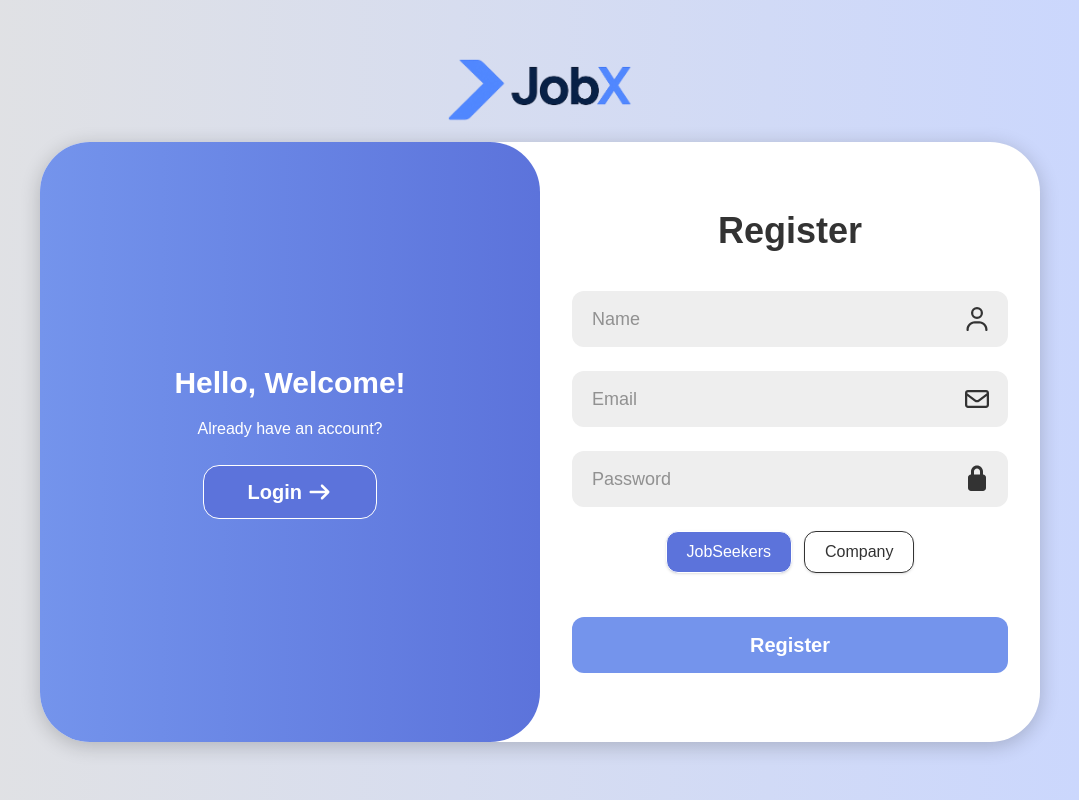
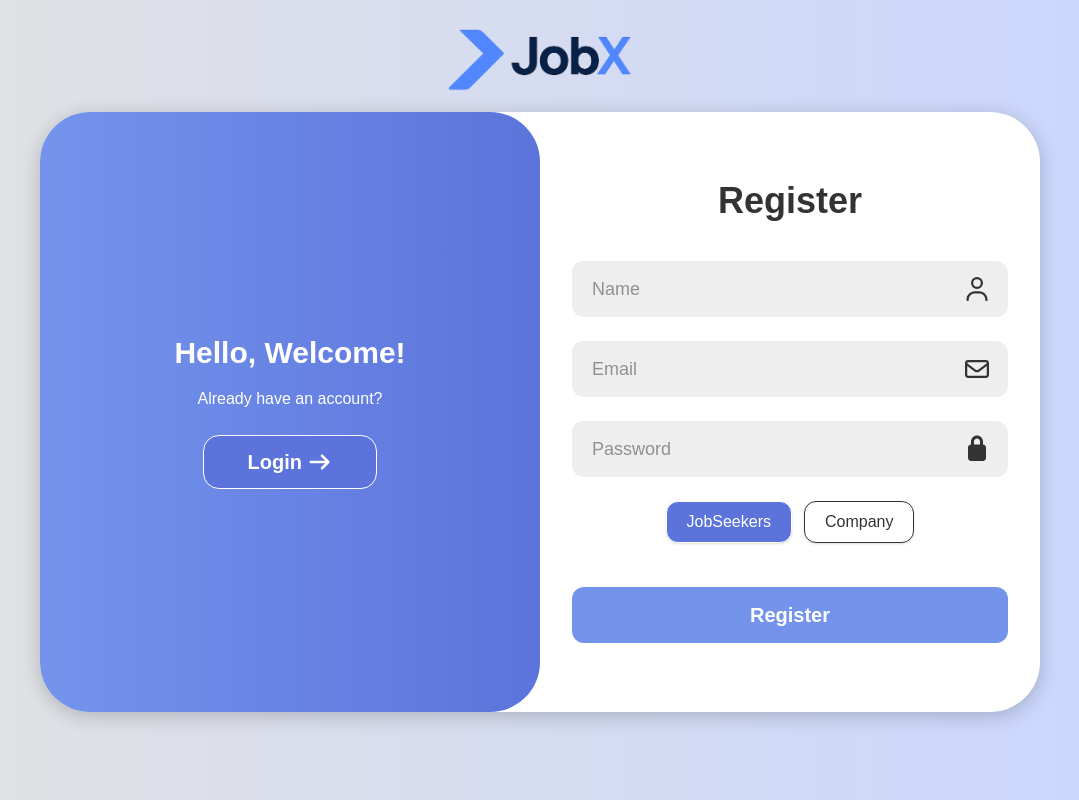
Before and after one commit to Yashu2906/Job-Portal, a React (Vite) app in the folder job-board-frontend/: page /login in a window 1280 px wide. Shown: the whole page, without its empty margins (100-1179 px from the left). Built offline with nearby package versions, Linux system fonts and the light colour scheme.

Commit message:
ui update

```diff
--- a/job-board-frontend/src/pages/Home.jsx
+++ b/job-board-frontend/src/pages/Home.jsx
@@ -7,6 +7,7 @@ const Home = () => {
   return (
     <div>
       <Navbar />
+
       <JobPage />
     </div>
   );
--- a/job-board-frontend/src/pages/JobPage.jsx
+++ b/job-board-frontend/src/pages/JobPage.jsx
@@ -26,9 +26,14 @@ const JobPage = () => {
         </div>
 
         {/* Job Cards */}
-        <div className="px-4 md:px-6 py-6 bg-[#f9faff]">
+        <div
+          className="
+            px-4 md:px-6 py-6 bg-[#f9faff]
+            md:flex-1 md:overflow-y-auto md:min-h-0
+          "
+        >
           <JobCard filters={filters} />
-          <div className="pb-20" /> {/* bottom spacing */}
+          <div className="pb-20" />
         </div>
       </div>
     </div>
--- a/job-board-frontend/src/pages/Login.jsx
+++ b/job-board-frontend/src/pages/Login.jsx
@@ -56,10 +56,10 @@ const Login = () => {
   };
 
   return (
-    <div className="flex flex-col justify-center items-center h-screen overflow-y-auto  bg-gradient-to-r from-[#e2e2e2] to-[#c9d6ff] px-4 mb-20">
+    <div className="flex flex-col justify-center items-center h-screen overflow-y-auto  bg-gradient-to-r from-[#e2e2e2] to-[#c9d6ff] px-4 ">
       <img src={logo} alt="Logo" className="h-10 sm:h-16 mb-5 cursor-pointer" />
 
-      <div className="relative w-full max-w-[1000px] h-[800px] lg:h-[600px] bg-white  rounded-[30px] sm:rounded-[50px] shadow-[0_4px_20px_rgba(0,0,0,0.2)] flex flex-col lg:flex-row">
+      <div className="relative w-full max-w-[1000px] h-[800px] lg:h-[600px] bg-white  rounded-[30px] sm:rounded-[50px] shadow-[0_4px_20px_rgba(0,0,0,0.2)] flex flex-col lg:flex-row mb-15">
         {/* Login */}
         <form
           onSubmit={onSubmitHandler}
```
